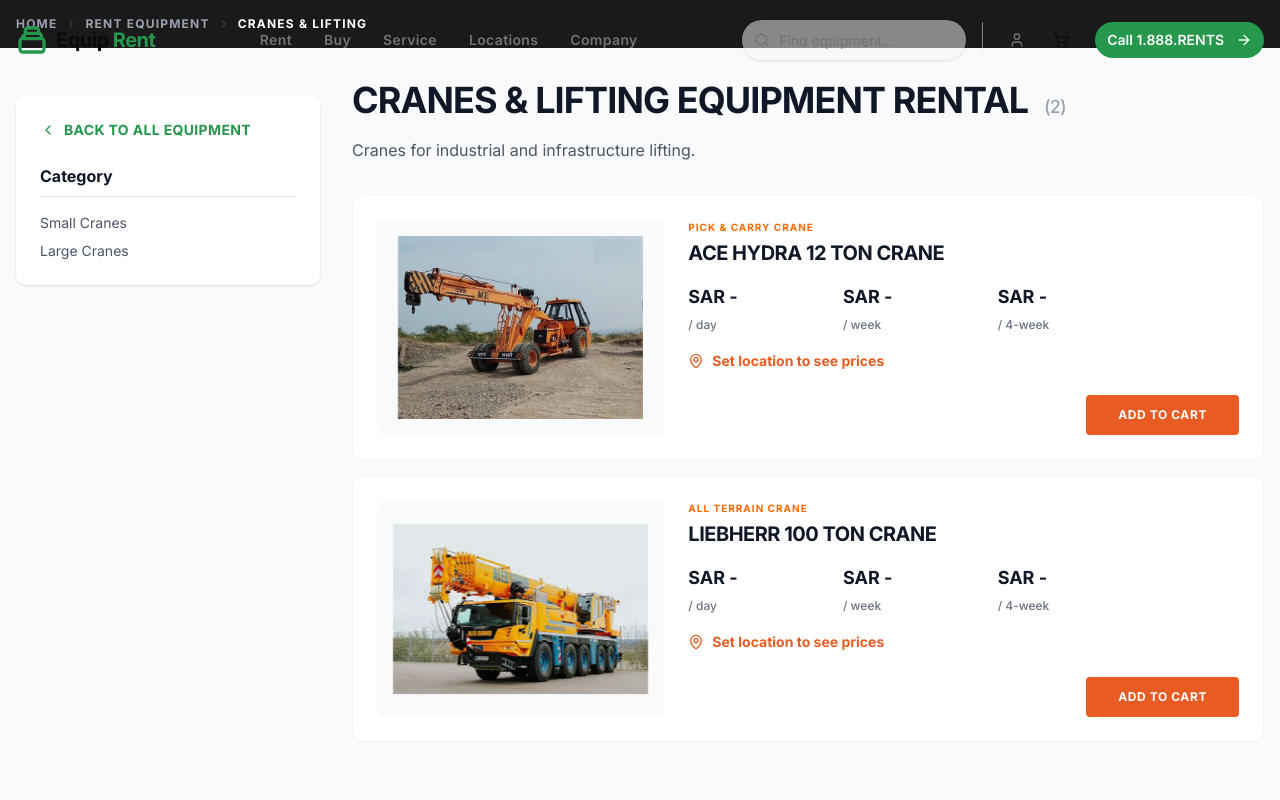
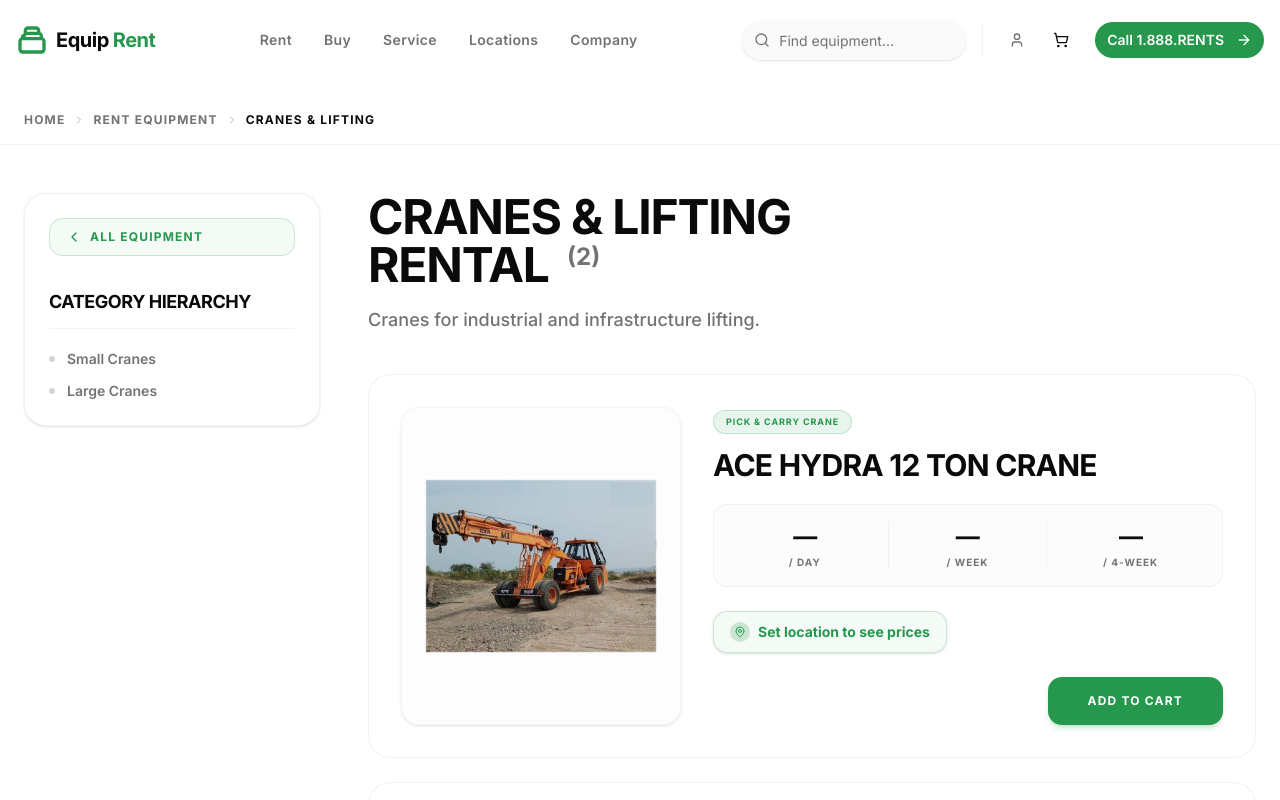
Before and after one commit to awaneesh-anzney/equipmentrent, a Next.js app: page /rent/categories/cranes-lifting in a window 1280 px wide. Shown: the top 800 px of the page. Built offline with nearby package versions, Linux system fonts and the light colour scheme.

Commit message:
feat: Add client-side category page and product list card component for rental equipment display.

```diff
--- a/src/app/(equpments)/rent/categories/[slug]/CategoryClientPage.tsx
+++ b/src/app/(equpments)/rent/categories/[slug]/CategoryClientPage.tsx
@@ -16,45 +16,49 @@
     const { selectedLocation, setSelectedLocation } = useLocation();
 
     return (
-        <div className="bg-gray-50 min-h-screen pb-16">
+        <div className="bg-background min-h-screen pt-24 pb-20">
             {/* Breadcrumb Area */}
-            <div className="bg-[#1a1a1a] text-white py-4">
-                <div className="container mx-auto px-4">
-                    <div className="flex items-center text-[10px] md:text-xs font-bold tracking-widest uppercase text-gray-400 gap-2">
-                        <Link href="/" className="hover:text-white transition-colors">Home</Link>
-                        <ChevronRight className="h-3 w-3 text-gray-600" />
-                        <Link href="/rent" className="hover:text-white transition-colors">Rent Equipment</Link>
-                        <ChevronRight className="h-3 w-3 text-gray-600" />
-                        <span className="text-white">{parentCategory.title !== category.title ? `${parentCategory.title} / ${category.title}` : category.title}</span>
+            <div className="bg-background/80 backdrop-blur-md border-b border-border/50 py-4 top-20 z-40">
+                <div className="container mx-auto px-4 lg:px-6">
+                    <div className="flex flex-wrap items-center text-[10px] md:text-xs font-bold tracking-widest uppercase text-muted-foreground gap-2">
+                        <Link href="/" className="hover:text-primary transition-colors">Home</Link>
+                        <ChevronRight className="h-3 w-3 text-muted-foreground/50" />
+                        <Link href="/rent" className="hover:text-primary transition-colors">Rent Equipment</Link>
+                        <ChevronRight className="h-3 w-3 text-muted-foreground/50" />
+                        <span className="text-foreground font-black">{parentCategory.title !== category.title ? `${parentCategory.title} / ${category.title}` : category.title}</span>
                     </div>
                 </div>
             </div>
 
-            <div className="container mx-auto px-4 py-8">
-                <div className="flex flex-col lg:flex-row gap-8">
+            <div className="container mx-auto px-4 lg:px-6 py-8 md:py-12">
+                <div className="flex flex-col lg:flex-row gap-8 lg:gap-12">
                     {/* Sidebar */}
                     <aside className="w-full lg:w-1/4 hidden lg:block">
-                        <div className="bg-white p-6 rounded-lg shadow-sm sticky top-24">
+                        <div className="bg-card border border-border/50 p-6 rounded-3xl shadow-sm sticky top-32">
                             <Link
                                 href="/rent"
-                                className="flex items-center gap-2 text-primary hover:text-primary/80 font-bold text-sm tracking-wide uppercase mb-6 group"
+                                className="flex items-center gap-2 text-primary hover:text-primary/80 font-bold text-xs tracking-widest uppercase mb-8 group bg-primary/5 hover:bg-primary/10 border border-primary/20 hover:border-primary/40 px-4 py-2.5 rounded-xl transition-all"
                             >
                                 <ChevronRight className="h-4 w-4 rotate-180 group-hover:-translate-x-1 transition-transform" />
-                                Back to All Equipment
+                                All Equipment
                             </Link>
 
-                            <h3 className="font-bold text-gray-900 border-b pb-2 mb-4">Category</h3>
-                            <ul className="space-y-2">
+                            <h3 className="font-black text-foreground border-b border-border/50 pb-3 mb-5 uppercase tracking-tight text-lg">Category Hierarchy</h3>
+                            <ul className="space-y-3">
                                 {/* Use parentCategory so the sidebar stays stable even when viewing a subcategory */}
                                 {parentCategory.subcategories?.map((sub, idx) => {
-                                    const isSelected = sub.title === category.title; // Compare titles as slugs might be used differently in getCategoryData lookup vs data
+                                    const isSelected = sub.title === category.title;
                                     return (
-                                        <li key={idx} className="flex items-center gap-2 text-sm">
-                                            {/* Show orange square for selected item to match screenshot */}
-                                            {isSelected && <span className="h-2 w-2 bg-[#E85C24] rounded-sm flex-shrink-0" />}
+                                        <li key={idx} className="flex items-center gap-3 text-sm group">
+                                            {/* Show primary square for selected item */}
+                                            {isSelected ? (
+                                                <span className="h-2 w-2 bg-primary rounded-sm flex-shrink-0 animate-pulse" />
+                                            ) : (
+                                                <span className="h-1.5 w-1.5 bg-muted-foreground/30 rounded-full flex-shrink-0 group-hover:bg-primary/50 transition-colors" />
+                                            )}
                                             <Link
                                                 href={`/rent/categories/${sub.slug}`}
-                                                className={`transition-colors hover:text-primary ${isSelected ? 'font-bold text-gray-900' : 'text-gray-600'}`}
+                                                className={`transition-colors font-semibold hover:text-primary ${isSelected ? 'text-primary tracking-wide' : 'text-muted-foreground'}`}
                                             >
                                                 {sub.title}
                                             </Link>
@@ -67,18 +71,18 @@
 
                     {/* Main Content */}
                     <main className="w-full lg:w-3/4">
-                        <div className="mb-8">
-                            <h1 className="text-3xl md:text-4xl font-black text-gray-900 mb-4 tracking-tight uppercase">
-                                {category.title} Equipment Rental <span className="text-gray-400 font-medium text-lg ml-2">({category.items.length})</span>
+                        <div className="mb-10">
+                            <h1 className="text-3xl md:text-5xl font-black text-foreground mb-4 tracking-tight uppercase leading-none">
+                                {category.title} <br className="hidden md:block" /> Rental <span className="text-muted-foreground font-extrabold text-2xl ml-2 tracking-normal align-top">({category.items.length})</span>
                             </h1>
                             {category.description && (
-                                <p className="text-gray-600 text-sm md:text-base leading-relaxed max-w-4xl">
+                                <p className="text-muted-foreground text-sm md:text-lg leading-relaxed max-w-3xl font-medium mt-4">
                                     {category.description}
                                 </p>
                             )}
                         </div>
 
-                        <div className="space-y-4">
+                        <div className="space-y-6">
                             {category.items.length > 0 ? (
                                 category.items.map((item) => (
                                     <ProductListCard
@@ -89,8 +93,12 @@
                                     />
                                 ))
                             ) : (
-                                <div className="p-12 text-center bg-white rounded-lg border border-dashed border-gray-300">
-                                    <p className="text-gray-500">No items found in this category yet.</p>
+                                <div className="p-16 text-center bg-card rounded-3xl border border-dashed border-border/50 shadow-sm flex flex-col items-center">
+                                    <div className="w-16 h-16 bg-muted rounded-full flex items-center justify-center mb-4">
+                                        <ChevronRight className="h-8 w-8 text-muted-foreground opacity-50" />
+                                    </div>
+                                    <h4 className="text-xl font-bold text-foreground mb-2">No Equipment Found</h4>
+                                    <p className="text-muted-foreground font-medium">There are currently no items available in this category.</p>
                                 </div>
                             )}
                         </div>
--- a/src/components/rent/ProductListCard.tsx
+++ b/src/components/rent/ProductListCard.tsx
@@ -24,65 +24,68 @@
     const fourWeekPrice = isLocationSet ? getLocationAdjustedPrice(item.basePrice.fourWeek, location) : 0;
 
     return (
-        <div className="flex flex-col md:flex-row bg-white rounded-lg border border-gray-100 p-6 gap-6 hover:shadow-md transition-shadow">
+        <div className="flex flex-col md:flex-row bg-card rounded-3xl border border-border/50 p-6 md:p-8 gap-8 hover:shadow-xl hover:-translate-y-1 hover:border-border/80 transition-all duration-300 group">
             {/* Image Section - Wrapped in Link */}
-            <Link href={productUrl} className="w-full md:w-1/3 aspect-[4/3] md:min-w-[280px] relative flex items-center justify-center bg-gray-50 rounded-md overflow-hidden group">
+            <Link href={productUrl} className="w-full md:w-1/3 aspect-[4/3] md:min-w-[280px] relative flex items-center justify-center bg-muted/20 border border-border/30 rounded-2xl overflow-hidden shadow-sm">
+                <div className="absolute inset-0 bg-primary/0 group-hover:bg-primary/5 transition-colors duration-500" />
                 <img
                     src={item.image}
                     alt={item.name}
-                    className="object-contain w-full h-full mix-blend-multiply p-4 group-hover:scale-105 transition-transform duration-300"
+                    className="object-contain w-full h-full mix-blend-multiply p-6 group-hover:scale-110 transition-transform duration-700 ease-out z-10"
                 />
             </Link>
 
             {/* Details Section */}
             <div className="flex-1 flex flex-col justify-between">
                 <div>
-                    <span className="text-orange-500 font-bold text-[10px] tracking-widest uppercase mb-1 block">
+                    <span className="inline-block border border-primary/20 bg-primary/10 rounded-full px-3 py-1 mb-4 text-[9px] font-extrabold tracking-widest uppercase text-primary">
                         {item.productType || "EQUIPMENT"}
                     </span>
                     {/* Title - Wrapped in Link */}
                     <Link href={productUrl}>
-                        <h3 className="text-xl font-black text-gray-900 mb-4 uppercase tracking-tight hover:text-[#E85C24] transition-colors">
+                        <h3 className="text-2xl md:text-3xl font-black text-foreground mb-6 uppercase tracking-tight hover:text-primary transition-colors leading-none">
                             {item.name}
                         </h3>
                     </Link>
 
                     {/* Pricing Grid */}
-                    <div className="grid grid-cols-3 gap-4 mb-4 max-w-md">
-                        <div>
-                            <span className="text-lg font-bold text-gray-900 block">
-                                {isLocationSet ? `SAR ${dayPrice.toLocaleString()}` : "SAR -"}
+                    <div className="grid grid-cols-3 gap-0 mb-6 w-full max-w-lg bg-muted/30 p-4 rounded-xl border border-border/50">
+                        <div className="flex flex-col text-center border-r border-border/50 pr-2">
+                            <span className="text-xl md:text-2xl font-black text-foreground block tracking-tight">
+                                {isLocationSet ? `SAR ${dayPrice.toLocaleString()}` : "—"}
                             </span>
-                            <span className="text-xs text-gray-500 font-medium">/ day</span>
+                            <span className="text-[10px] uppercase tracking-widest font-bold text-muted-foreground mt-0.5">/ day</span>
                         </div>
-                        <div>
-                            <span className="text-lg font-bold text-gray-900 block">
-                                {isLocationSet ? `SAR ${weekPrice.toLocaleString()}` : "SAR -"}
+                        <div className="flex flex-col text-center border-r border-border/50 px-2">
+                            <span className="text-xl md:text-2xl font-black text-foreground block tracking-tight">
+                                {isLocationSet ? `SAR ${weekPrice.toLocaleString()}` : "—"}
                             </span>
-                            <span className="text-xs text-gray-500 font-medium">/ week</span>
+                            <span className="text-[10px] uppercase tracking-widest font-bold text-muted-foreground mt-0.5">/ week</span>
                         </div>
-                        <div>
-                            <span className="text-lg font-bold text-gray-900 block">
-                                {isLocationSet ? `SAR ${fourWeekPrice.toLocaleString()}` : "SAR -"}
+                        <div className="flex flex-col text-center pl-2">
+                            <span className="text-xl md:text-2xl font-black text-foreground block tracking-tight">
+                                {isLocationSet ? `SAR ${fourWeekPrice.toLocaleString()}` : "—"}
                             </span>
-                            <span className="text-xs text-gray-500 font-medium">/ 4-week</span>
+                            <span className="text-[10px] uppercase tracking-widest font-bold text-muted-foreground mt-0.5">/ 4-week</span>
                         </div>
                     </div>
 
                     {!isLocationSet && (
                         <LocationDialog onLocationSelect={onLocationChange}>
-                            <button className="flex items-center gap-2 text-[#E85C24] hover:text-[#d64e18] transition-colors text-sm font-bold mb-6">
-                                <MapPin className="h-4 w-4" />
-                                Set location to see prices
+                            <button className="flex items-center gap-2 text-primary hover:text-primary transition-all text-sm font-bold mb-6 bg-primary/5 hover:bg-primary/10 border border-primary/20 hover:border-primary/40 px-4 py-2.5 rounded-xl shadow-sm w-fit group">
+                                <div className="p-1 rounded-full bg-primary/20 group-hover:bg-primary transition-colors text-primary group-hover:text-white">
+                                    <MapPin className="h-3 w-3" />
+                                </div>
+                                <span>Set location to see prices</span>
                             </button>
                         </LocationDialog>
                     )}
                 </div>
 
-                <div className="flex justify-end">
+                <div className="flex justify-end mt-4 md:mt-0">
                     {/* Button - Wrapped in Link */}
                     <AddToCartDialog item={item} location={location} onLocationChange={onLocationChange}>
-                        <Button className="bg-[#E85C24] hover:bg-[#d64e18] text-white font-bold tracking-wider rounded px-8 h-10 uppercase text-xs">
+                        <Button className="bg-primary hover:bg-primary/90 text-white font-bold tracking-widest rounded-xl px-10 h-12 uppercase text-xs shadow-md shadow-primary/20 transition-all hover:-translate-y-0.5 w-full md:w-auto">
                             Add to Cart
                         </Button>
                     </AddToCartDialog>
```
